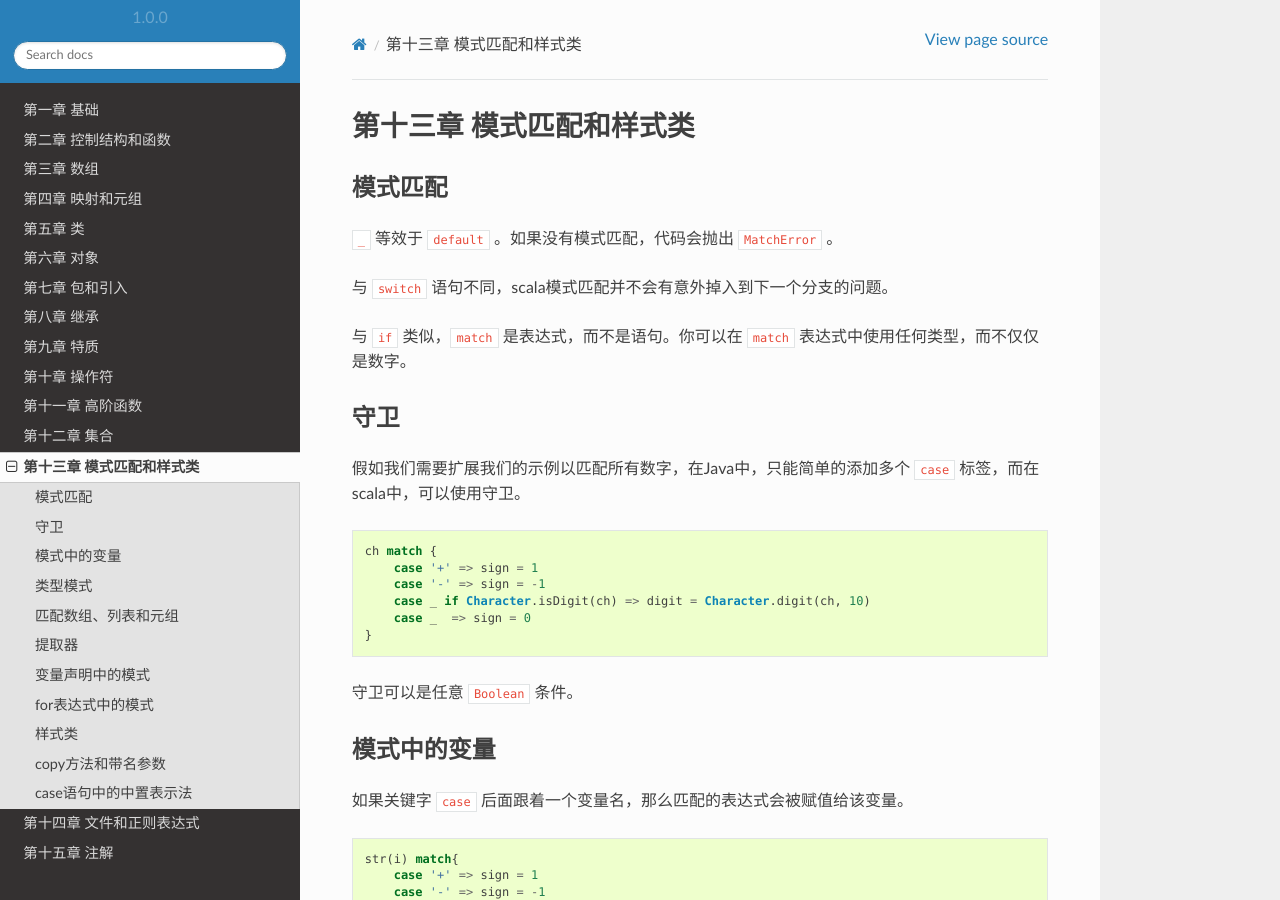
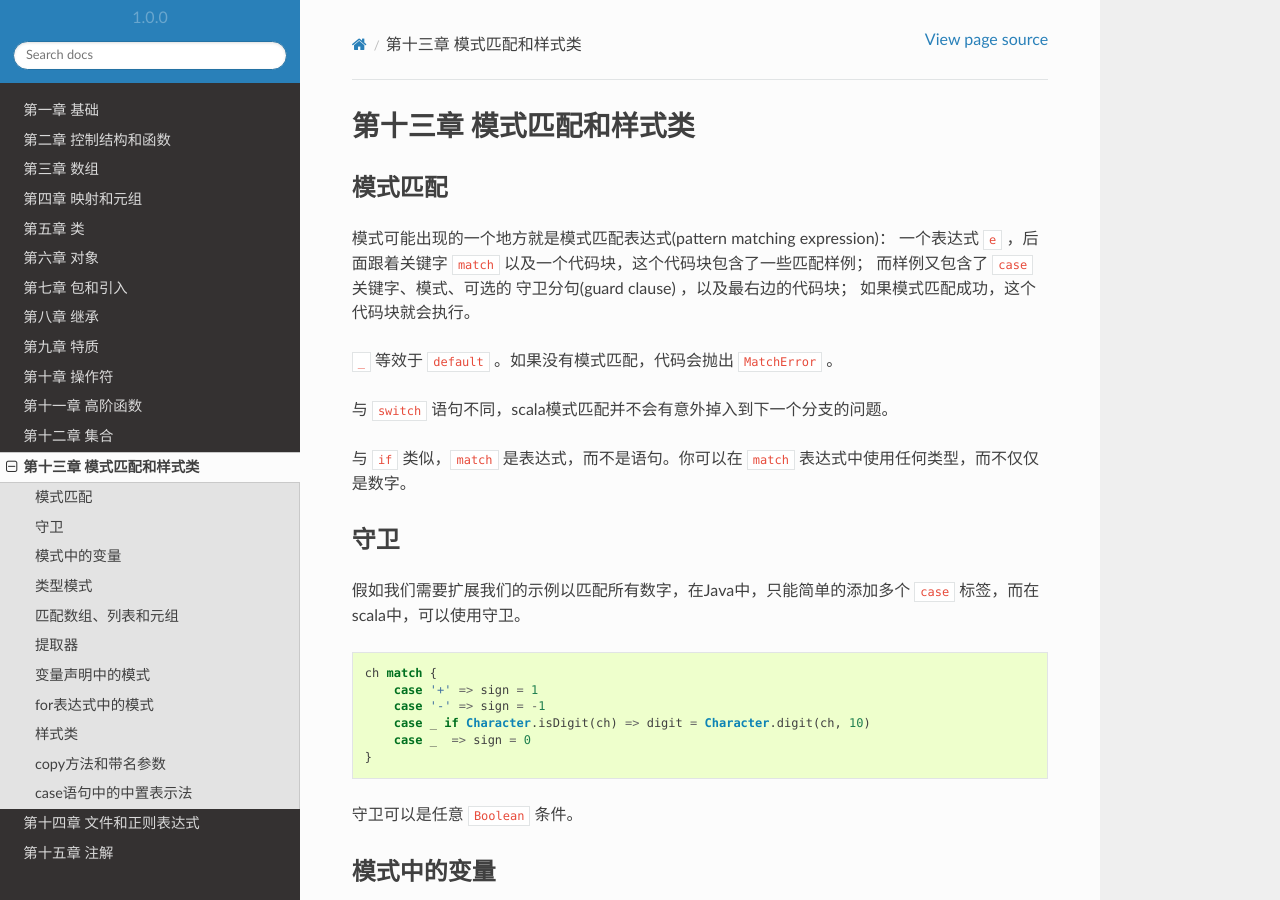
Before and after one commit to nummy/learning-scala, a Sphinx documentation site: the page built from source/chapter/chapter13.rst, in a window 1280 px wide and 900 px high. Built offline with Sphinx 7.4.7 and the Read the Docs theme 2.0.0, drawn with Linux system fonts in a browser that asks for light colours.

Commit message:
Update chapter13.rst

```diff
--- a/source/chapter/chapter13.rst
+++ b/source/chapter/chapter13.rst
@@ -5,6 +5,8 @@
 ---------
 模式匹配
 ---------
+
+模式可能出现的一个地方就是模式匹配表达式(pattern matching expression)： 一个表达式 ``e`` ，后面跟着关键字 ``match``  以及一个代码块，这个代码块包含了一些匹配样例； 而样例又包含了 ``case`` 关键字、模式、可选的 守卫分句(guard clause) ，以及最右边的代码块； 如果模式匹配成功，这个代码块就会执行。
 
 .. code-block::scala
 
```
